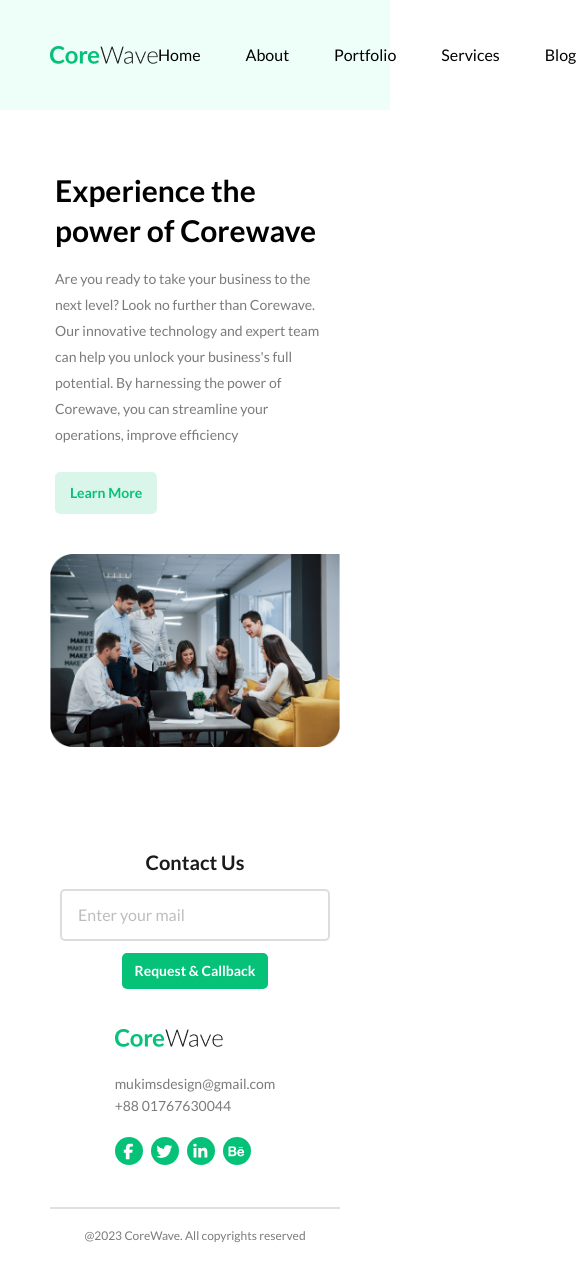
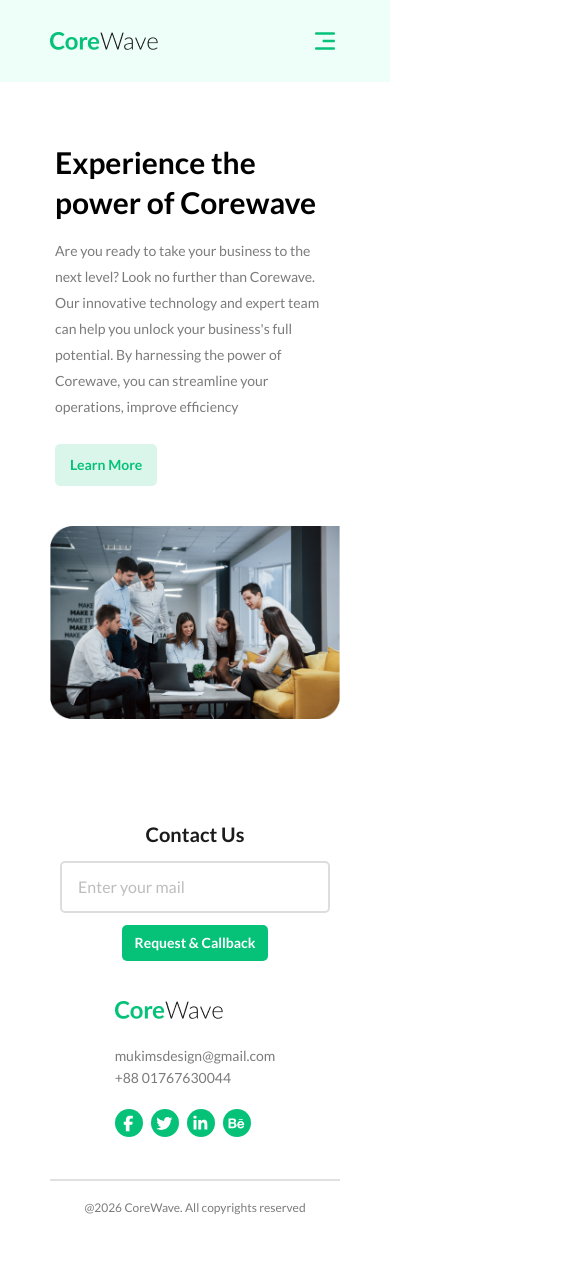
Before and after one commit to menabil/coreWave, a React (Vite) app: page /about in a window 390 px wide. Shown: the top 1263 px of the page, 585 px wide, since content can reach past the window. After the commit the page ends 1235 px from the top, so only its background shows below. Built offline with nearby package versions, Linux system fonts and the light colour scheme.

Commit message:
responsive header section

```diff
--- a/src/components/layouts/Footer.jsx
+++ b/src/components/layouts/Footer.jsx
@@ -81,7 +81,7 @@ const Footer = () => {
           </div>
         </Flex>
         <div className="border-t-2 border-[#E0E0E0] text-center w-full lg:text-sm text-xs font-medium text-[#7B7B7B] leading-5.5 py-4">
-          @2023 CoreWave. All copyrights reserved
+          @2026 CoreWave. All copyrights reserved
         </div>
       </Container>
     </div>
--- a/src/components/layouts/Header.jsx
+++ b/src/components/layouts/Header.jsx
@@ -1,12 +1,20 @@
+import { CgMenuRightAlt } from "react-icons/cg";
 import Container from "../common/Container";
+import Flex from "../common/Flex";
+import { useState } from "react";
 
 const Header = () => {
+  const [show, setShow] = useState(false);
+  let handelClick = () => {
+    setShow(!show);
+  };
+
   return (
     <div className="bg-[#eefff9]">
-      <Container className={"py-6.5"}>
-        <div className="flex items-center justify-between">
+      <Container className={"py-6.5 relative"}>
+        <Flex className="justify-between">
           <img src="/src/assets/logo.png" alt="aaa" />
-          <div className="flex">
+          <div className="lg:block hidden">
             <ul className="flex gap-x-[45px] items-center">
               <li className="cursor-pointer hover:text-[#06C279] duration-300 font-medium ">
                 Home
@@ -26,12 +34,43 @@ const Header = () => {
               <li className="cursor-pointer hover:text-[#06C279] duration-300 font-medium ">
                 Testimonial
               </li>
+              <button className="rounded-[5px] bg-[#06C279] py-3.5 px-6 text-white ml-[142px] font-semibold cursor-pointer   hover:bg-transparent hover:text-black border-3 border-[#06C279] duration-300">
+                Register
+              </button>
             </ul>
-            <button className="rounded-[5px] bg-[#06C279] py-3.5 px-6 text-white ml-[142px] font-semibold cursor-pointer   hover:bg-transparent hover:text-black border-3 border-[#06C279] duration-300">
-              Register
-            </button>
           </div>
-        </div>
+          {show && (
+            <div className="absolute bg-[#DAF6EB] top-10 text-center w-[250px] py-5 rounded-[10px] z-100">
+              <ul className="flex flex-col gap-y-5 items-center ">
+                <li className="cursor-pointer duration-300 font-medium ">
+                  Home
+                </li>
+                <li className="cursor-pointer duration-300 font-medium ">
+                  About
+                </li>
+                <li className="cursor-pointer duration-300 font-medium ">
+                  Portfolio
+                </li>
+                <li className="cursor-pointer duration-300 font-medium ">
+                  Services
+                </li>
+                <li className="cursor-pointer duration-300 font-medium ">
+                  Blog
+                </li>
+                <li className="cursor-pointer duration-300 font-medium ">
+                  Testimonial
+                </li>
+              </ul>
+              <button className="rounded-[5px] bg-[#06C279] py-2.5 px-6 text-white font-semibold cursor-pointer hover:bg-transparent hover:text-black border-3 border-[#06C279] duration-300 w-fit mt-5">
+                Register
+              </button>
+            </div>
+          )}
+          <CgMenuRightAlt
+            className="text-[#06C279] text-3xl lg:hidden block"
+            onClick={handelClick}
+          />
+        </Flex>
       </Container>
     </div>
   );
```
